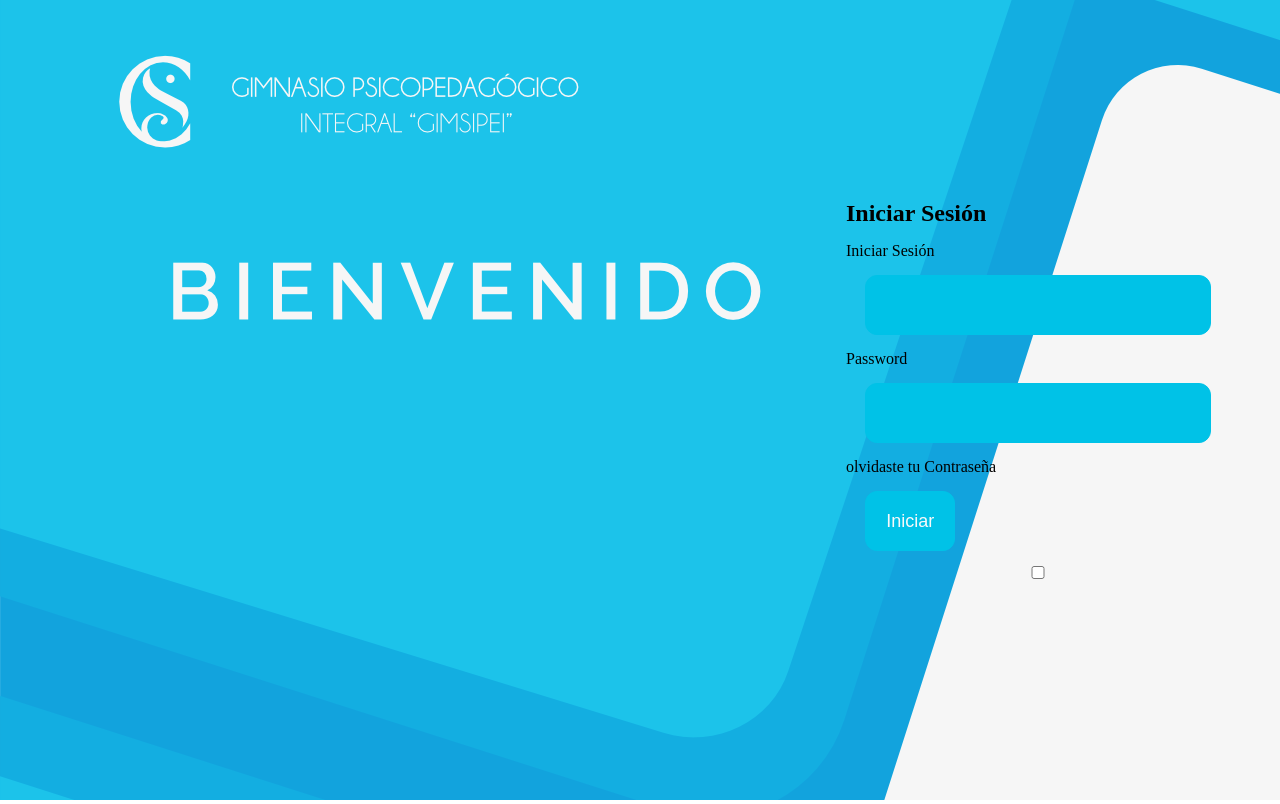
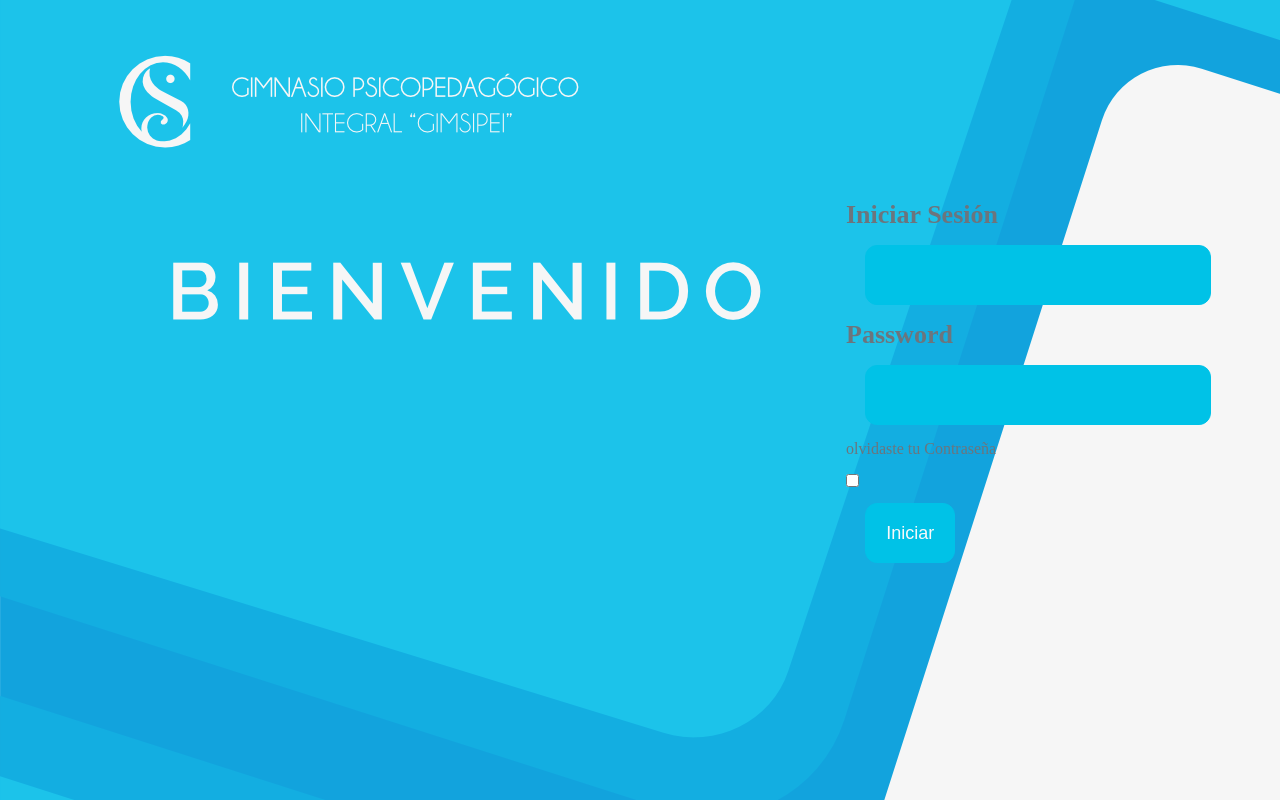
Before and after one commit to miguelhitoalturo92/Gimsipei, a Flask app: page / in a window 1280 px wide. Shown: the top 804 px of the page. Run offline with Flask 3, Linux system fonts and the light colour scheme; parts of the project's set-up code (start-up, migrations or seed data) failed here and were passed over.

Commit message:
🚀 crear check

```diff
--- a/src/static/css/style.css
+++ b/src/static/css/style.css
@@ -50,6 +50,11 @@ form {
     float: right;
     margin-right: 50px;
     }
+label {
+        color: var(--secondary-color);
+        font-size: 26px;
+        font-weight: 600;
+    }
 .input {
     width: 90%;
     margin:  0 auto;
@@ -79,3 +84,12 @@ input[type="submit"]{
 input[type="submit"]:hover {
     background-color: var(--input-color-hover);
 }
+p {
+    color: var(--secondary-color);
+}
+.check {
+    display: flex;
+    flex-direction: row;
+    width: 100%;
+    height: 15px;
+}
--- a/src/templates/auth/login.html
+++ b/src/templates/auth/login.html
@@ -5,14 +5,15 @@
 <div class="login"></div><!--fin login  -->
 <section>
     <form action="" method="POST">
-      <h2 class="iniciar-sesion">Iniciar Sesión</h2>
       <label>Iniciar Sesión</label>
       <input class="input" type="text" name="" id="">
       <label>Password</label>
       <input class="input" type="password" name="" id="">
       <p>olvidaste tu Contraseña</p>
+      <div class="check">
+      <input type="checkbox" name="" id="">
+      </div>
       <input class="inciar"  type="submit" value="Iniciar">
-      <input type="checkbox" name="" id="">
    </form>
 
 
```
